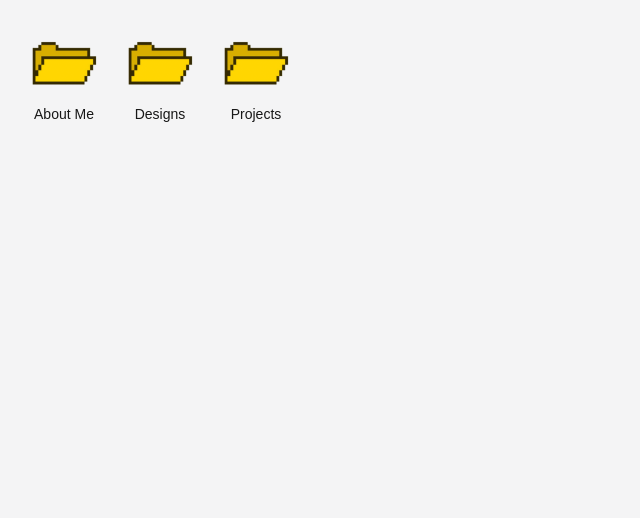
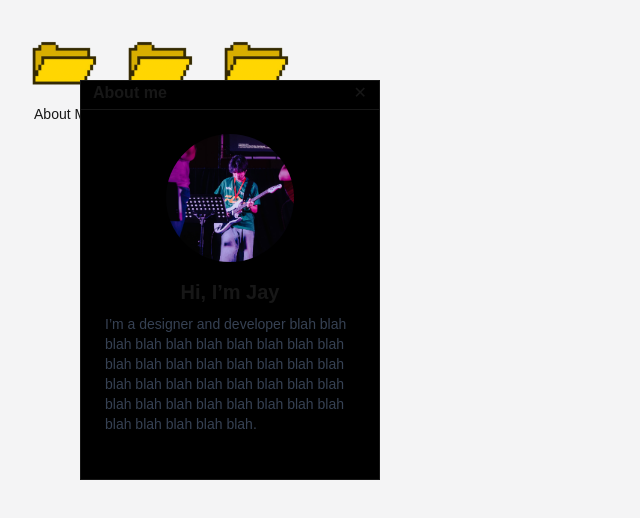
Before and after one commit to jaycnz/portfolio, a Next.js app: page / in a window 1280 px wide. Both pictures are taken after a click on the button "About Me". Shown: the top 518 px of the page, without its empty margins (0-640 px from the left). Built offline with nearby package versions, Linux system fonts and the light colour scheme.

Commit message:
WIP: about me window

```diff
--- a/src/components/Desktop/Desktop.tsx
+++ b/src/components/Desktop/Desktop.tsx
@@ -1,25 +1,28 @@
 'use client'
 
-import { useState, useEffect } from 'react';
+import { useEffect } from 'react';
 import { Folder } from '../Folder';
-import { useWindowManager } from '../useWindowManager';
+import { useWindowManager } from '../useWindowManager/useWindowManager';
+import { WindowFactory } from '../WindowFactory/WindowFactory';
 
 export function Desktop() {
-  const { windows, openWindow } = useWindowManager();
+  const { windows, openWindow, closeWindow } = useWindowManager();
 
   useEffect(() => {
     console.log('Open windows:', windows);
   }, [windows]);
 
-
   return (
     <div className="relative w-full h-screen bg-zinc-100 dark:bg-zinc-950">
       {/* Folders on desktop */}
       <div className="flex flex-wrap gap-4 p-6">
-        <Folder name="About Me" onClick={() => openWindow('About Me')} />
-        <Folder name="Designs" onClick={() => openWindow('Designs')} />
-        <Folder name="Projects" onClick={() => openWindow('Projects')} />
+        <Folder name="About Me" onClick={() => openWindow('aboutmedocument')} />
+        <Folder name="Designs" onClick={() => openWindow('designs')} />
+        <Folder name="Projects" onClick={() => openWindow('projects')} />
       </div>
+
+      {/* Render windows */}
+      <WindowFactory windows={windows} onClose={closeWindow} />
     </div>
   );
 }
--- /dev/null
+++ b/src/components/WindowFactory/WindowFactory.tsx
@@ -0,0 +1,34 @@
+import { WindowWrapper } from './WindowWrapper';
+import { AboutMe } from './WindowTypes/AboutMe';
+// import { FileWindow } from './windowContents/FileWindow'; DO LATER
+
+export function WindowFactory({ windows, onClose }: { windows: any[], onClose: (id: string) => void }) {
+  return (
+    <>
+      {windows.map((window, index) => {
+        switch (window) {
+          case 'aboutmedocument':
+            return (
+              <WindowWrapper title="About me" priority={index} height={400} width={300} id={window} onClose={onClose}>
+                <AboutMe/>
+              </WindowWrapper>
+            );
+          // case 'designs':
+          //   return (
+          //     <WindowWrapper key={win.id} {...win} onClose={onClose}>
+          //     <FileWindow images={win.content?.images} />
+          //   </WindowWrapper>
+          //   );
+          // case 'projects':
+          //   return (
+          //     <WindowWrapper key={win.id} {...win} onClose={onClose}>
+          //       <DocumentWindow text={win.content?.text} />
+          //     </WindowWrapper>
+          //   );
+          default:
+            return null;
+        }
+      })}
+    </>
+  );
+}
--- /dev/null
+++ b/src/components/WindowFactory/WindowTypes/AboutMe.tsx
@@ -0,0 +1,23 @@
+// src/components/WindowTypes/AboutMe.tsx
+export function AboutMe() {
+    return (
+      <div className="flex flex-col items-center p-4 space-y-4">
+        <img
+          src="/images/profile.jpg"
+          alt="Profile"
+          className="w-32 h-32 rounded-full object-cover shadow-md"
+        />
+
+        {/* Text / "blog post" */}
+        <div className="text-center space-y-2">
+          <h2 className="text-xl font-bold">Hi, I’m Jay</h2>
+          <p className="text-sm text-left text-gray-700 dark:text-gray-300">
+            I’m a designer and developer blah blah blah blah blah blah blah blah
+            blah blah blah blah blah blah blah blah blah blah blah blah blah blah
+            blah blah blah blah blah blah blah blah blah blah blah blah blah blah
+            blah blah blah.
+          </p>
+        </div>
+      </div>
+    );
+  }
--- /dev/null
+++ b/src/components/WindowFactory/WindowTypes/AboutMe/index.js
@@ -0,0 +1 @@
+export { AboutMe } from './AboutMe'
--- /dev/null
+++ b/src/components/WindowFactory/WindowWrapper/WindowWrapper.tsx
@@ -0,0 +1,35 @@
+import { ReactNode } from 'react';
+
+interface WindowWrapperProps {
+  id: string;
+  title: string;
+  priority: number;
+  onClose: (id: string) => void;
+  children: ReactNode;
+  width?: number;
+  height?: number;
+}
+
+export function WindowWrapper({
+  id,
+  title,
+  priority,
+  onClose,
+  children,
+  width,
+  height,
+}: WindowWrapperProps) {
+  return (
+    <div
+      style={{ width, height, zIndex: priority }}
+      className="stroker border bg-black absolute top-20 left-20"
+      //drag logic for later
+    >
+      <div className="flex justify-between items-center border-b pb-1 px-3">
+        <h2 className="font-bold">{title}</h2>
+        <button onClick={() => onClose(id)}>✕</button>
+      </div>
+      <div className="p-2">{children}</div>
+    </div>
+  );
+}
--- /dev/null
+++ b/src/components/WindowFactory/WindowWrapper/index.js
@@ -0,0 +1 @@
+export { WindowWrapper } from './WindowWrapper'
--- /dev/null
+++ b/src/components/WindowFactory/index.js
@@ -0,0 +1 @@
+export { Window } from './WindowFactory'
--- a/src/components/useWindowManager/useWindowManager.tsx
+++ b/src/components/useWindowManager/useWindowManager.tsx
@@ -14,5 +14,9 @@ export function useWindowManager() {
     });
   }
 
-  return { windows, openWindow };
+  function closeWindow(windowName: string) {
+    setWindows(windows.filter(window => window !== windowName));
+  }
+
+  return { windows, openWindow, closeWindow };
 }
```
Also changed, not shown: public/images/profile.jpg (added).
